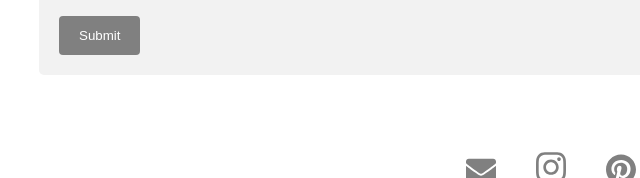
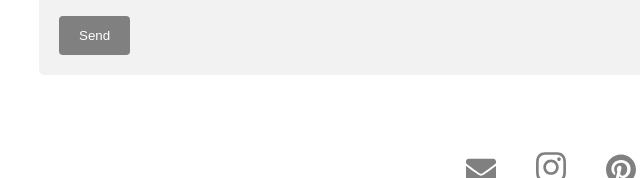
Before and after one commit to savannahred/portfolio, a plain HTML site: page about.html in a window 1280 px wide. Shown: the part 1194-1372 px from the top of the page, 11-651 px from the left. Drawn offline with Linux system fonts and the light colour scheme.

Commit message:
fix submit button

```diff
--- a/about.html
+++ b/about.html
@@ -70,7 +70,7 @@
     <label for="note">Message</label>
     <textarea id="note" name="message" placeholder="Write something.." style="height:200px"></textarea>
 
-    <input type="submit" value="Submit">
+    <button type="submit">Send</button>
   </form>
 </div>
 
--- a/css/aboutstyle.css
+++ b/css/aboutstyle.css
@@ -146,7 +146,7 @@ input[type=text], textarea, input[type=email]{
     resize: vertical;
   }
 
-  input[type=submit] {
+  button[type=submit] {
     background-color: gray;
     color: white;
     padding: 12px 20px;
@@ -155,7 +155,7 @@ input[type=text], textarea, input[type=email]{
     cursor: pointer;
   }
 
-  input[type=submit]:hover {
+  button[type=submit]:hover {
     background-color: lightskyblue;
   }
 
```
